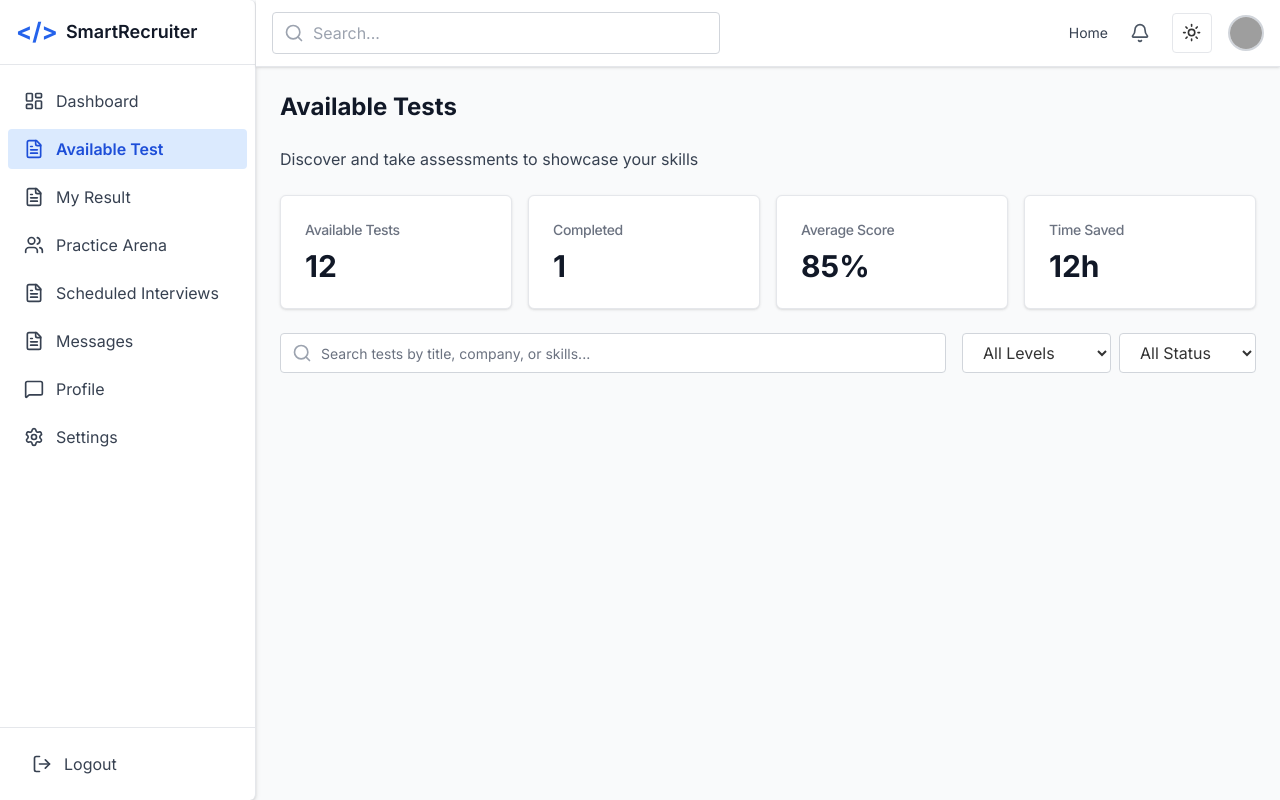
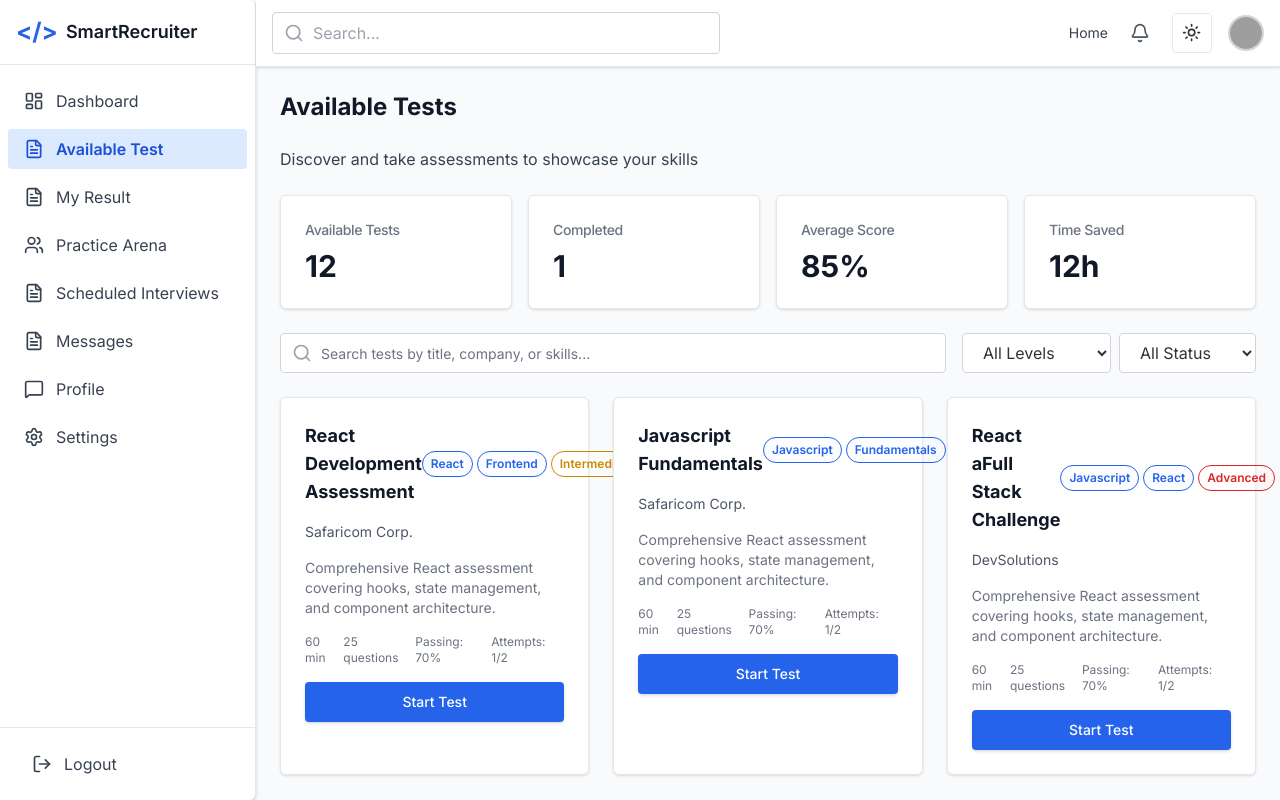
Before and after one commit to awuorochelle75/SmartRecruiter, a React (Vite) app in the folder client/: page /availabletest in a window 1280 px wide. Built offline with nearby package versions, Linux system fonts and the light colour scheme; grey boxes are pictures that could not be loaded.

Commit message:
add Test Cards Grid

```diff
--- a/client/src/pages/Interviewee/AvailableTests.jsx
+++ b/client/src/pages/Interviewee/AvailableTests.jsx
@@ -116,6 +116,48 @@ const AvailableTests = () => {
               </select>
             </div>
           </div>
+          {/* Test Cards Grid */}
+          <div className="grid gap-6 md:grid-cols-2 lg:grid-cols-3">
+            {availableTestsCardData.map((test) => (
+              <Card key={test.id} className="rounded-lg shadow-sm transition-transform duration-300 hover:scale-105">
+                <CardContent className="p-6 space-y-4">
+                  <div className="flex items-center justify-between">
+                    <h3 className="text-lg font-bold text-gray-900 dark:text-white">{test.title}</h3>
+                    <div className="flex space-x-1">
+                      {test.tags.map((tag, index) => (
+                        <Badge key={index} variant="outline" className="px-2 py-1 text-xs font-semibold rounded-full text-blue-600 border-blue-600 bg-blue-50/20 dark:bg-blue-900/20">
+                          {tag}
+                        </Badge>
+                      ))}
+                      <Badge
+                        variant="outline"
+                        className={`px-2 py-1 text-xs font-semibold rounded-full
+                          ${
+                            test.difficulty === 'Intermediate' ? 'text-yellow-600 border-yellow-600 bg-yellow-50/20 dark:bg-yellow-900/20' :
+                            test.difficulty === 'Beginner' ? 'text-green-600 border-green-600 bg-green-50/20 dark:bg-green-900/20' :
+                            'text-red-600 border-red-600 bg-red-50/20 dark:bg-red-900/20'
+                          }`}
+                      >
+                        {test.difficulty}
+                      </Badge>
+                    </div>
+                  </div>
+                  <p className="text-sm text-gray-600 dark:text-gray-400">{test.company}</p>
+                  <p className="text-sm text-gray-500 dark:text-gray-400">{test.description}</p>
+                  <div className="flex items-center justify-between text-xs text-gray-500 dark:text-gray-400">
+                    <span>{test.duration}</span>
+                    <span>{test.questions}</span>
+                    <span>Passing: {test.passing}</span>
+                    <span>Attempts: {test.attempts}</span>
+                  </div>
+                  <Button variant="default" className="w-full bg-blue-600 hover:bg-blue-700 text-white rounded-md px-4 py-2 shadow-md">
+                    Start Test
+                  </Button>
+                </CardContent>
+              </Card>
+            ))}
+          </div>
+
         </div>
       </div>
     </div>
```
